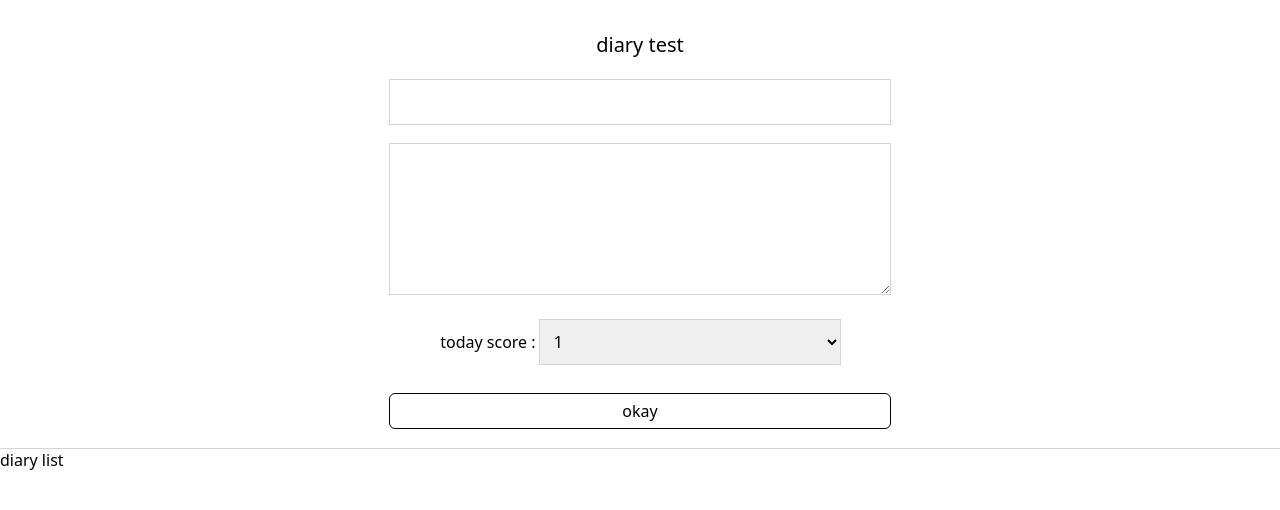
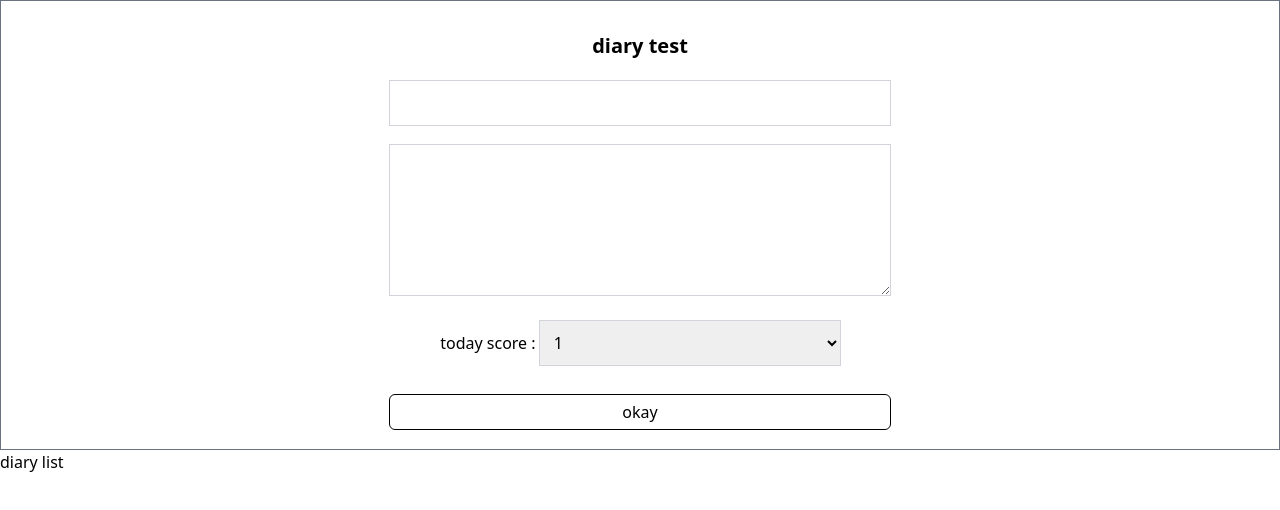
Before and after one commit to pyeong777/React-Tailwind, a React (Create React App) app: page / in a window 1280 px wide. Shown: the top 510 px of the page. Built offline with nearby package versions, Linux system fonts and the light colour scheme.

Commit message:
💄 update style

```diff
--- a/src/DiaryEditor.js
+++ b/src/DiaryEditor.js
@@ -34,8 +34,8 @@ const DiaryEditor = () => {
     }
 
     return (
-        <div className="p-10 text-center outline-gray-300 outline-1 outline">
-            <h2 className="p-20 text-20">diary test</h2>
+        <div className="p-10 text-center border-gray-500 border-1">
+            <h2 className="p-20 font-bold text-20">diary test</h2>
                 <div>
                     <input
                     ref={authorInput}
```
